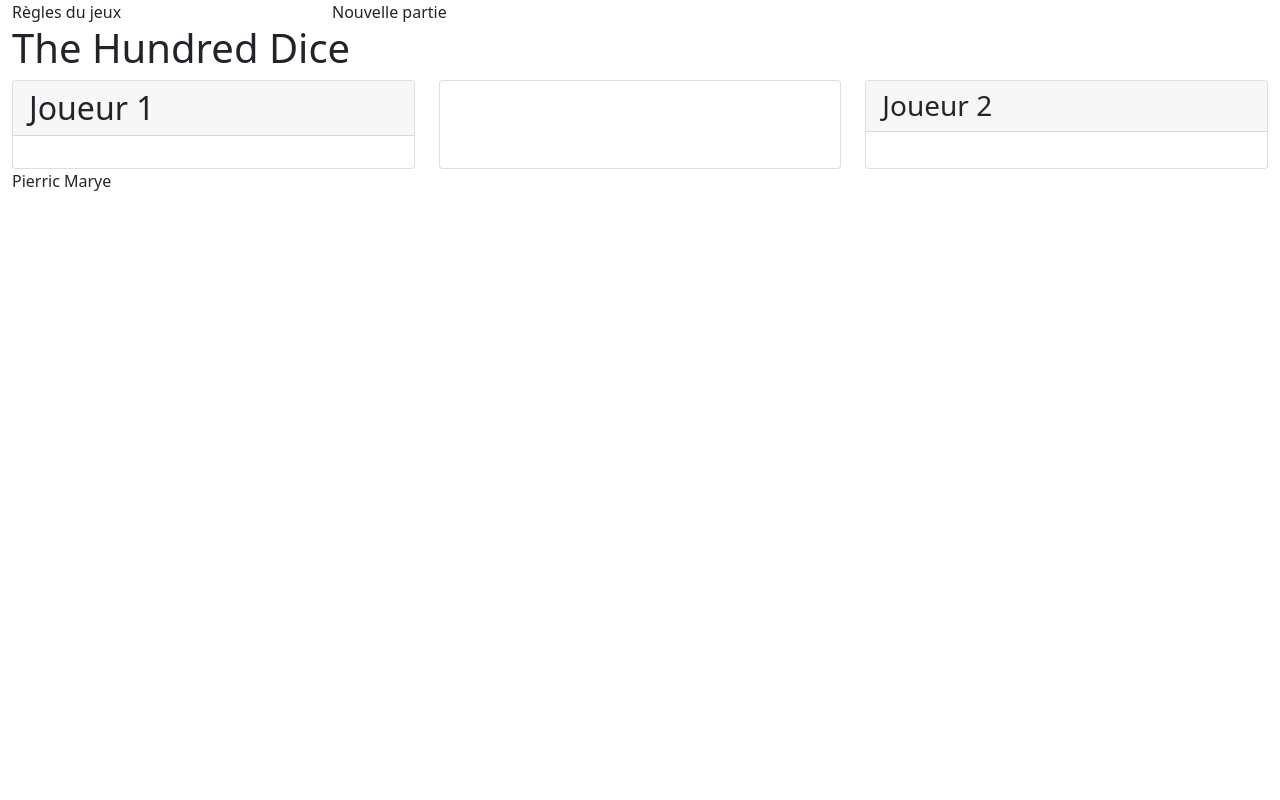
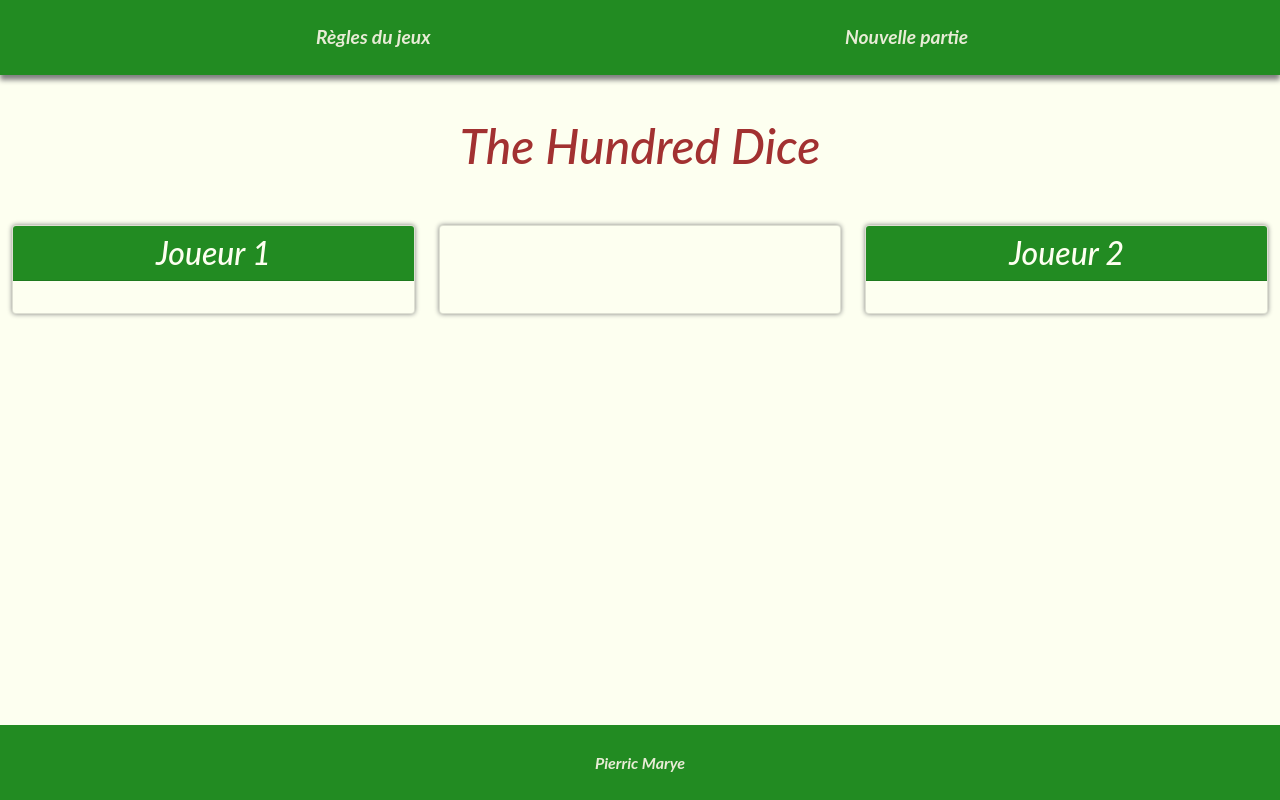
Before and after one commit to PierricM380/theHundredDice, a plain HTML site: page index.html in a window 1280 px wide. Drawn offline with Linux system fonts and the light colour scheme; a web font is replaced by a local one.

Commit message:
first properties styles into bone of index pages: various fonts, positions, backgrounds, positions and alignments.

```diff
--- a/style.css
+++ b/style.css
@@ -1,3 +1,88 @@
-*, ::before, ::after {
+/* GENARAL */
+@import url("https://fonts.google.com/specimen/Lato");
+
+*,
+::before,
+::after {
    box-sizing: border-box;
+   margin: 0;
+   padding: 0;
 }
+
+Body {
+   font-family: lato;
+   font-style: italic;
+   font-weight: bolder;
+   background-color: rgb(253, 255, 240);
+}
+
+/* NAVBAR */
+nav {
+   position: fixed;
+   top: 0;
+   width: 100%;
+   display: flex;
+   justify-content: space-evenly;
+   align-items: center;
+   text-align: center;
+   height: 75px;
+   font-size: 1.2rem;
+   background-color: rgb(34, 139, 34);
+   color: rgb(232, 236, 214);
+   box-shadow: 0 5px 5px grey;
+}
+
+/* HEADER */
+header {
+   position: relative;
+   top: 75px;
+   height: 150px;
+}
+
+header section {
+   display: flex;
+   justify-content: center;
+   align-items: center;
+   text-align: center;
+}
+
+h1 {
+   font-size: 3rem;
+   color: rgb(162, 49, 49);
+}
+
+/* MAIN */
+main {
+   position: relative;
+   top: 75px;
+}
+
+h2,
+h3 {
+   font-size: 2rem;
+   color: rgb(253, 255, 240);
+}
+
+.card {
+   text-align: center;
+   background-color: rgb(253, 255, 240);
+   box-shadow: 0 0px 5px grey;
+}
+
+.card-header {
+   background-color: rgb(34, 139, 34);
+}
+
+/* FOOTER */
+footer {
+   position: fixed;
+   bottom: 0;
+   width: 100%;
+   display: flex;
+   justify-content: space-evenly;
+   align-items: center;
+   text-align: center;
+   height: 75px;
+   background-color: rgb(34, 139, 34);
+   color: rgb(232, 236, 214);
+}
```
